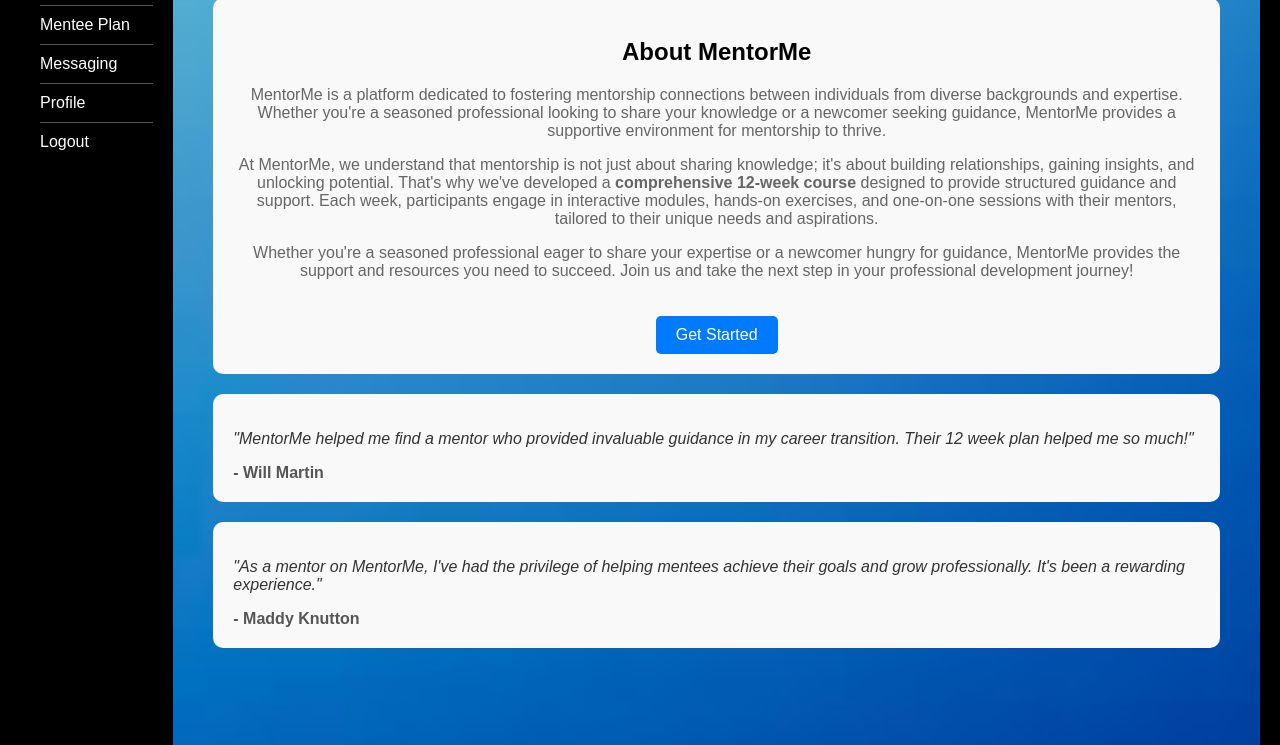
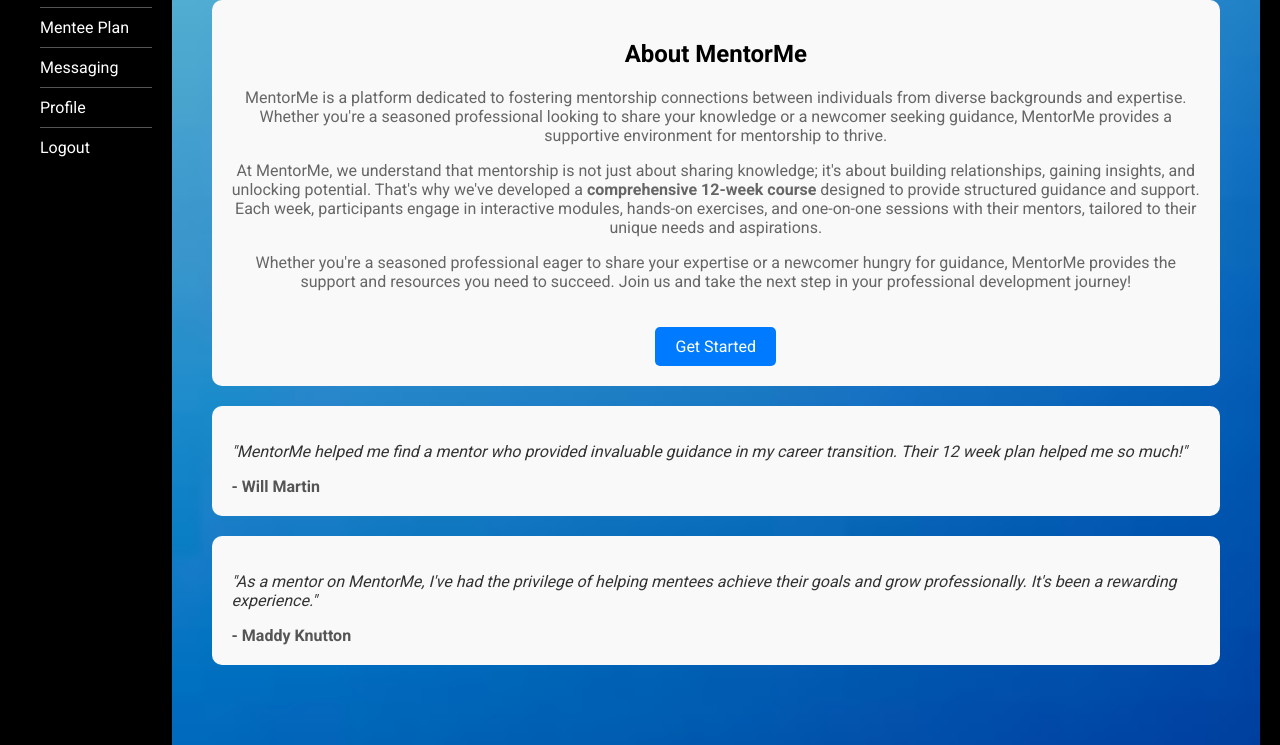
Before and after one commit to colincherney/mentorship-app, a website: page public/html-pages/homepage.html in a window 1280 px wide. Shown: the part 180-925 px from the top of the page. Drawn offline with Linux system fonts and the light colour scheme; no server answers.

Commit message:
font change

```diff
--- a/public/html-pages/homepage.html
+++ b/public/html-pages/homepage.html
@@ -5,9 +5,11 @@
     <meta charset="UTF-8">
     <meta name="viewport" content="width=device-width, initial-scale=1.0">
     <title>MentorMe</title>
+    <link rel="stylesheet" href="https://fonts.googleapis.com/css2?family=Roboto:wght@400;700&display=swap">
+
     <style>
         body {
-            font-family: Arial, sans-serif;
+            font-family: roboto, sans-serif;
             margin: 0;
             padding: 0;
             display: flex;
```
Lines whose indentation alone changed are shown as unchanged.
